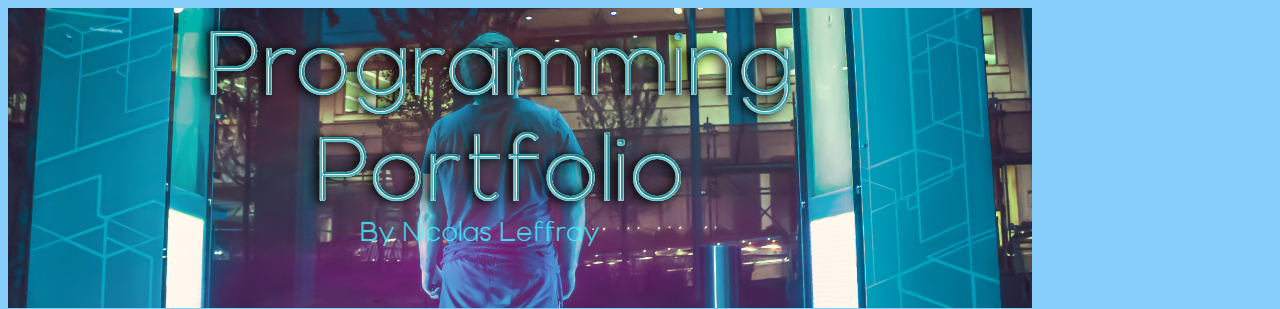
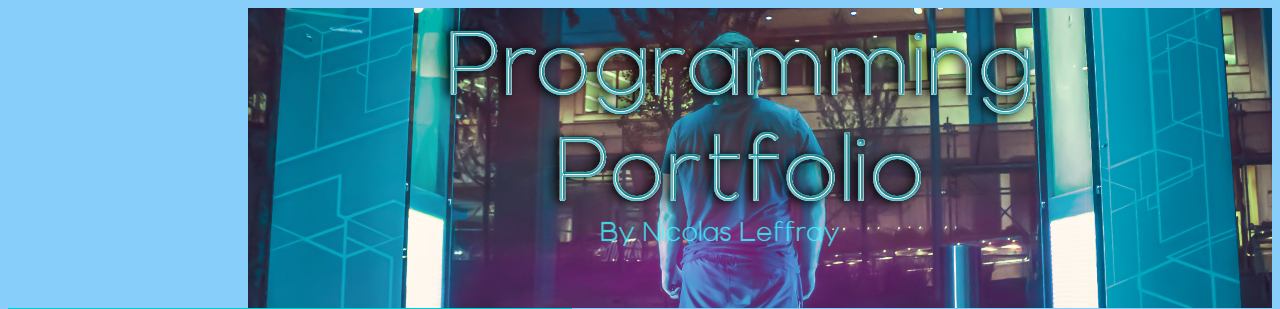
Before and after one commit to Nick577314/Nick577314.github.io, a plain HTML site: page csstest.html in a window 1280 px wide. Shown: the top 309 px of the page. Drawn offline with Linux system fonts and the light colour scheme.

Commit message:
Update style1.css

```diff
--- a/style1.css
+++ b/style1.css
@@ -7,7 +7,8 @@
             background-color: rgb(135, 206, 250);
              }
 
-       #nav-table {
+        #nav-table {
                background-color: rgb(0, 206, 209);
                padding: 50px;
                }
+        #cbanner { float: right;}
```
